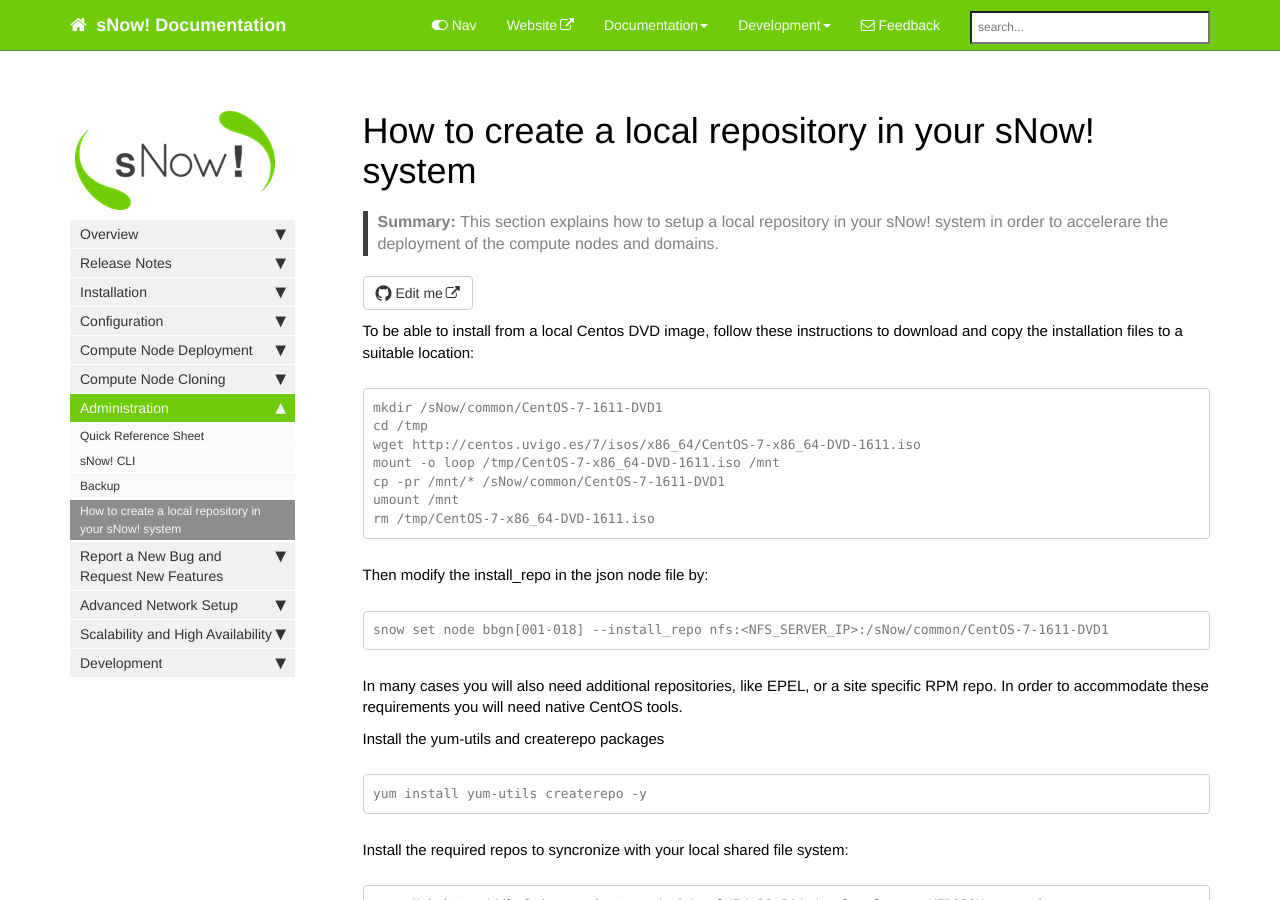
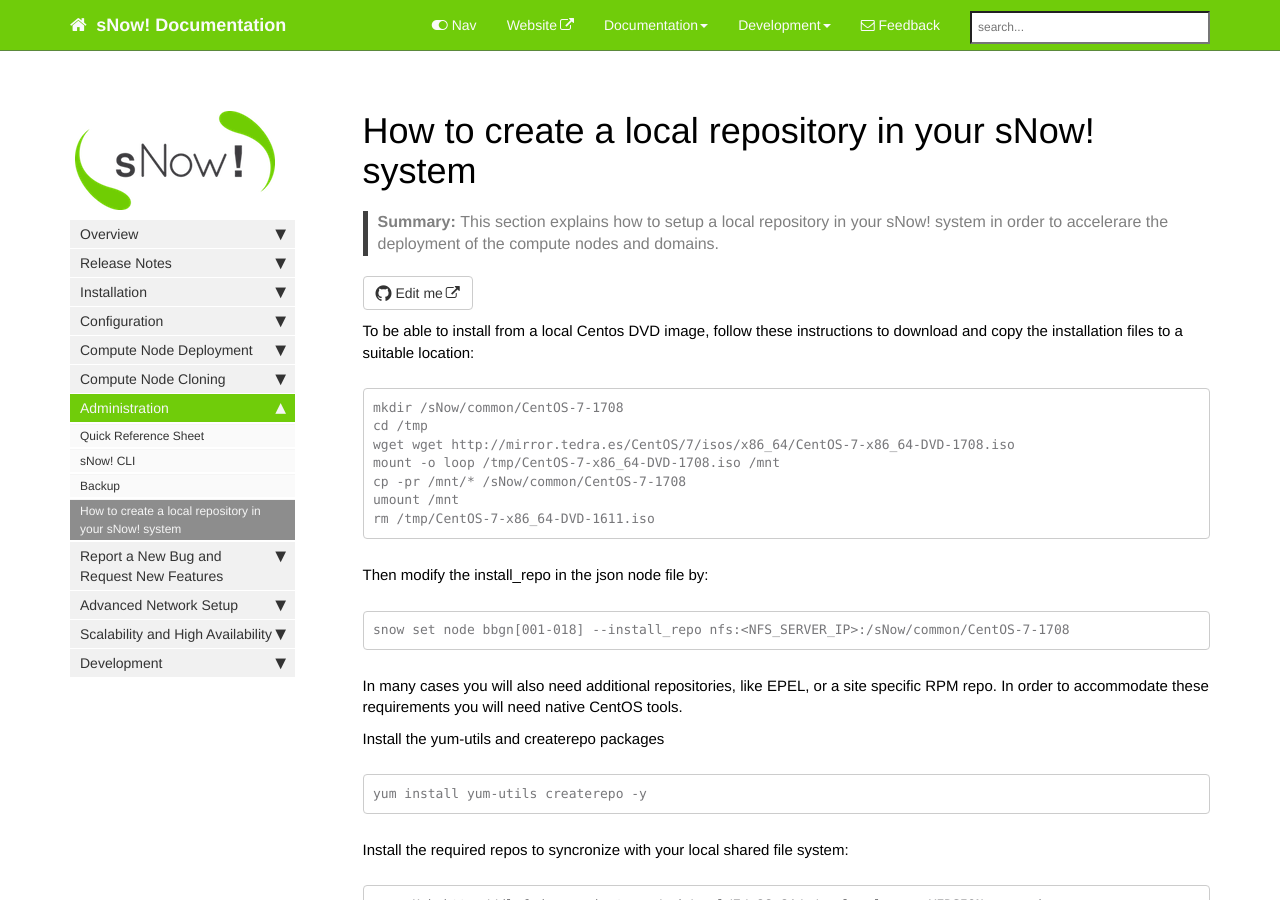
Before and after one commit to FlocksCM/snow-documentation, a Jekyll site: the page built from pages/mydoc/mydoc_create_local_repo.md, in a window 1280 px wide and 900 px high. Built offline with Jekyll 4.4.1, drawn with Linux system fonts in a browser that asks for light colours; nearby versions of some CDN libraries; comment, search, counter and statistics services are not loaded.

Commit message:
Update mydoc_create_local_repo.md
Adapted to new CentOS version.

````diff
--- a/pages/mydoc/mydoc_create_local_repo.md
+++ b/pages/mydoc/mydoc_create_local_repo.md
@@ -11,18 +11,18 @@ folder: mydoc
 
 To be able to install from a local Centos DVD image, follow these instructions to download and copy the installation files to a suitable location:
 ```
-mkdir /sNow/common/CentOS-7-1611-DVD1
+mkdir /sNow/common/CentOS-7-1708
 cd /tmp
-wget http://centos.uvigo.es/7/isos/x86_64/CentOS-7-x86_64-DVD-1611.iso
-mount -o loop /tmp/CentOS-7-x86_64-DVD-1611.iso /mnt
-cp -pr /mnt/* /sNow/common/CentOS-7-1611-DVD1
+wget wget http://mirror.tedra.es/CentOS/7/isos/x86_64/CentOS-7-x86_64-DVD-1708.iso
+mount -o loop /tmp/CentOS-7-x86_64-DVD-1708.iso /mnt
+cp -pr /mnt/* /sNow/common/CentOS-7-1708
 umount /mnt
 rm /tmp/CentOS-7-x86_64-DVD-1611.iso
 ```
 
 Then modify the install_repo in the json node file by:
 ```
-snow set node bbgn[001-018] --install_repo nfs:<NFS_SERVER_IP>:/sNow/common/CentOS-7-1611-DVD1
+snow set node bbgn[001-018] --install_repo nfs:<NFS_SERVER_IP>:/sNow/common/CentOS-7-1708
 ```
 
 In many cases you will also need additional repositories, like EPEL, or a site specific RPM repo. In order to accommodate these requirements you will need native CentOS tools.
````
